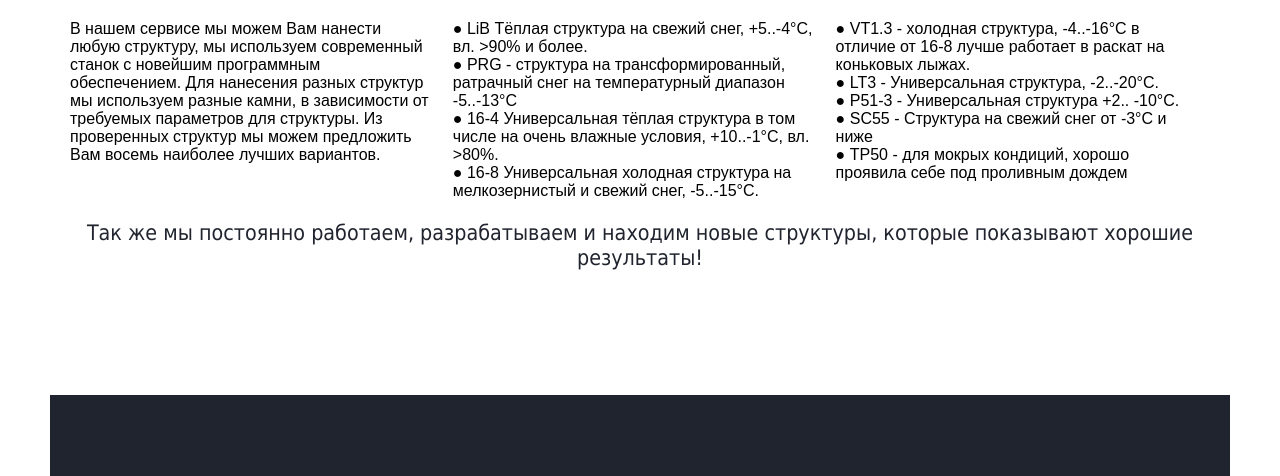
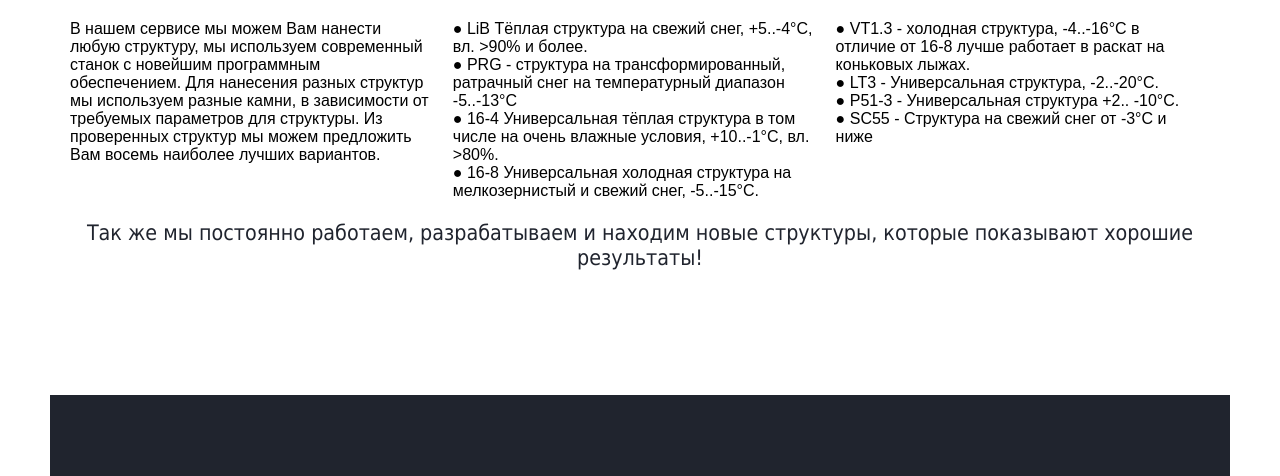
Before and after one commit to baddulliano/svecky.racing, a plain HTML site: page structures.html in a window 1280 px wide. Shown: the part 376-852 px from the top of the page. Drawn offline with Linux system fonts and the light colour scheme.

Commit message:
Update structures.html

```diff
--- a/structures.html
+++ b/structures.html
@@ -67,7 +67,7 @@
 </div>
 </div></div><div id="container_30f911ac"><div id="container_30f911ac_padding"><div class="textstyle2">  <span class="textstyle6"> ● LiB Тёплая структура на свежий снег, +5..-4°C, вл. &gt;90% и более.<br> ● PRG - структура на трансформированный, ратрачный снег на температурный диапазон -5..-13°C<br>● 16-4 Универсальная тёплая структура в том числе на очень влажные условия, +10..-1°C, вл. &gt;80%.<br>● 16-8 Универсальная холодная структура на мелкозернистый и свежий снег, -5..-15°C.</span>
 </div>
-</div></div><div id="container_7b4eae35"><div id="container_7b4eae35_padding"><div class="textstyle2">  <span class="textstyle6"> ● VT1.3 - холодная структура, -4..-16°C в отличие от 16-8 лучше работает в раскат на коньковых лыжах.<br>● LT3 - Универсальная структура, -2..-20°C.<br>● P51-3 - Универсальная структура +2.. -10°C.<br>● SC55 - Структура на свежий снег от -3°C и ниже<br>● TP50 - для мокрых кондиций, хорошо проявила себе под проливным дождем</span>
+</div></div><div id="container_7b4eae35"><div id="container_7b4eae35_padding"><div class="textstyle2">  <span class="textstyle6"> ● VT1.3 - холодная структура, -4..-16°C в отличие от 16-8 лучше работает в раскат на коньковых лыжах.<br>● LT3 - Универсальная структура, -2..-20°C.<br>● P51-3 - Универсальная структура +2.. -10°C.<br>● SC55 - Структура на свежий снег от -3°C и ниже<br></span>
 </div>
 </div></div></div>
 <div style="clear:both"></div></div></div></div>
```
